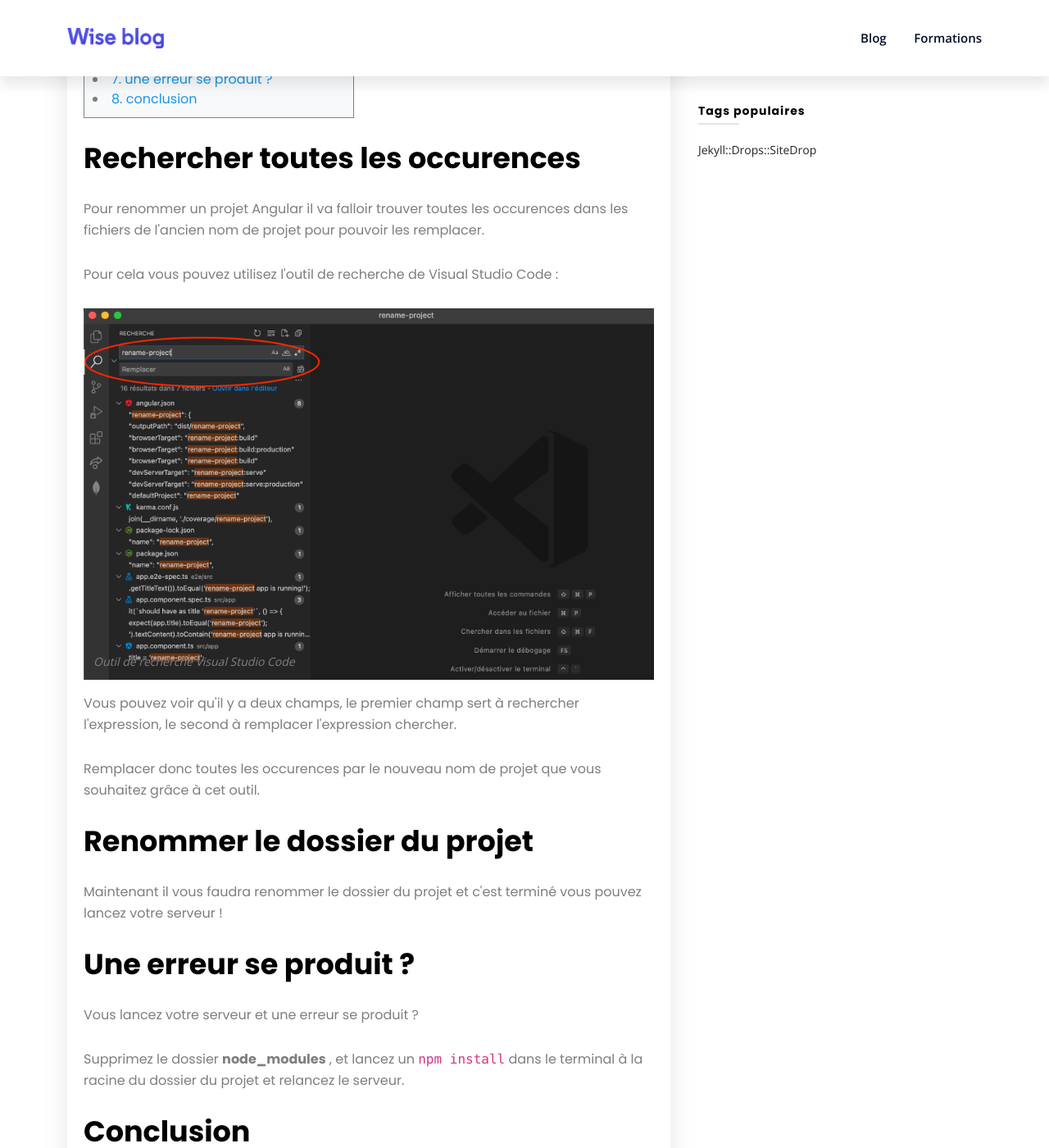
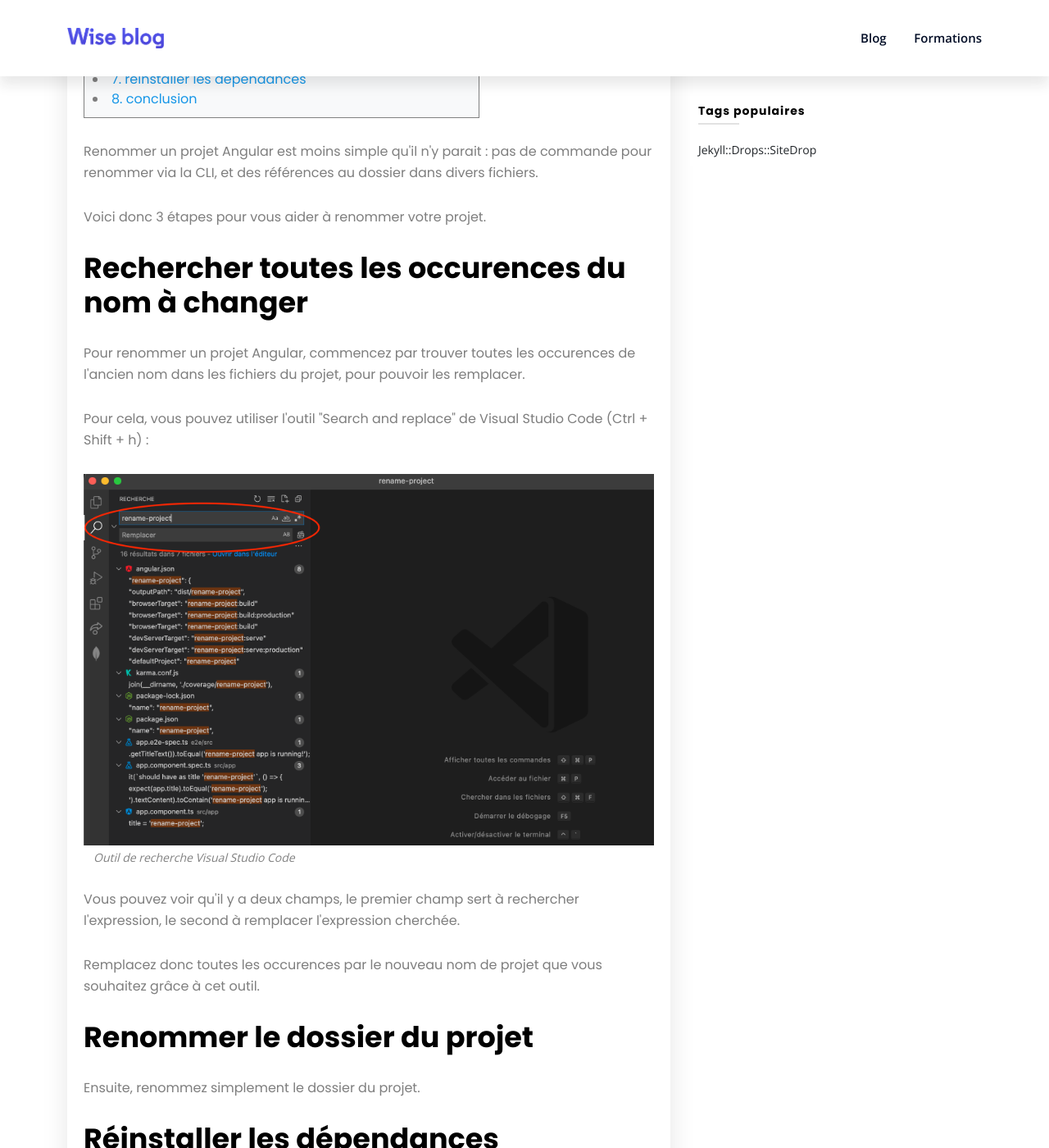
Before and after one commit to hubergerard/blog-codewise, a Jekyll site: the page built from _posts/2022-04-19-angular-renommer-un-projet.html, in a window 1280 px wide and 1400 px high, scrolled down 1068 px. Shown: the whole window at 82% size. Built offline with Jekyll 4.4.1, drawn with Linux system fonts in a browser that asks for light colours; comment, search, counter and statistics services are not loaded; some of the changed text lies outside the part shown.

Commit message:
fix article

```diff
--- a/_posts/2022-04-19-angular-renommer-un-projet.html
+++ b/_posts/2022-04-19-angular-renommer-un-projet.html
@@ -13,49 +13,65 @@
 lang: fr
 ---
 
+<p>Renommer un projet Angular est moins simple qu'il n'y parait : pas de commande pour renommer via la CLI, et des références au dossier dans divers fichiers.</p>
+<p> Voici donc 3 étapes pour vous aider à renommer votre projet.</p>
+
 <a id="occurences" class="anchor"></a>
-<h2>Rechercher toutes les occurences</h2>
+<h2>Rechercher toutes les occurences du nom à changer</h2>
 
 <p>
-    Pour renommer un projet Angular il va falloir trouver toutes les occurences dans les fichiers de l'ancien nom de projet pour pouvoir les remplacer.
+    Pour renommer un projet Angular, commencez par trouver toutes les occurences de l'ancien nom dans les fichiers du projet, pour pouvoir les remplacer.
 </p>
 
 <p>
-    Pour cela vous pouvez utilisez l'outil de recherche de Visual Studio Code :
+    Pour cela, vous pouvez utiliser l'outil "Search and replace" de Visual Studio Code (Ctrl + Shift + h) :
 </p>
 
 <img class="img" src="/assets/img/blog/angular-renommer-projet/vscode_search.png" alt="SearchTool VS Code">
-<div class="code-caption">Outil de recherche Visual Studio Code</div>
+<div class="image-caption">Outil de recherche Visual Studio Code</div>
 
 <p>
-    Vous pouvez voir qu'il y a deux champs, le premier champ sert à rechercher l'expression, le second à remplacer l'expression chercher.
+    Vous pouvez voir qu'il y a deux champs, le premier champ sert à rechercher l'expression, le second à remplacer l'expression cherchée.
 </p>
 
 <p>
-    Remplacer donc toutes les occurences par le nouveau nom de projet que vous souhaitez grâce à cet outil.
+    Remplacez donc toutes les occurences par le nouveau nom de projet que vous souhaitez grâce à cet outil.
 </p>
 
 <a id="rename-project-folder" class="anchor"></a>
 <h2>Renommer le dossier du projet</h2>
 
 <p>
-    Maintenant il vous faudra renommer le dossier du projet et c'est terminé vous pouvez lancez votre serveur !
+    Ensuite, renommez simplement le dossier du projet.
 </p>
 
-<a id="error" class="anchor"></a>
-<h2>Une erreur se produit ?</h2>
+<a id="reinstaller-dependances" class="anchor"></a>
+<h2>Réinstaller les dépendances</h2>
 
 <p>
-    Vous lancez votre serveur et une erreur se produit ?
+    Certaines dépendances de votre projet Angular contiennent des références vers le dossier de votre projet.
+    Il faut donc les réinstaller maintenant que tout a été renommé.
 </p>
 
 <p>
-    Supprimez le dossier <span class="fw-bold">node_modules</span> , et lancez un <code>npm install</code>  dans le terminal à la racine du dossier du projet et relancez le serveur.
+    <ul>
+        <li>
+            Supprimez le dossier <span class="fw-bold">node_modules</span>
+        </li>
+        <li>
+            Lancez un <code>npm install</code>  dans le terminal à la racine du dossier de projet.
+        </li>
+    </ul>
+</p>
+
+<p>
+    C'est terminé, votre projet Angular est renommé !
+    Vous pouvez dès à présent relancer votre serveur pour vérifier que tout s'est bien passé.
 </p>
 
 <a id="conclusion" class="anchor"></a>
 <h2>Conclusion</h2>
 
 <p>
-    Voilà pour ce petit tutoriel , j'espère qu'il vous aidera et n'hésitez pas à laisser un commentaire !
+    Voilà pour ce petit tutoriel, j'espère qu'il vous aidera et n'hésitez pas à laisser un commentaire !
 </p>
```
Also changed, not shown: other parts of _posts/2022-04-19-angular-renommer-un-projet.html (+2 -2 lines).
